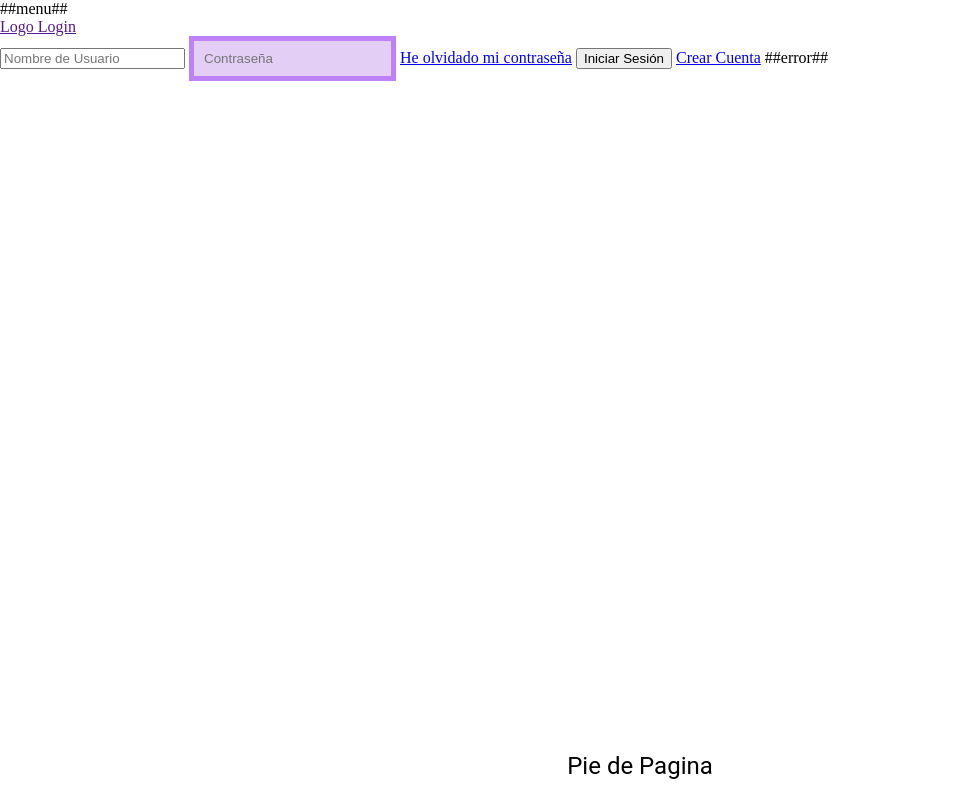
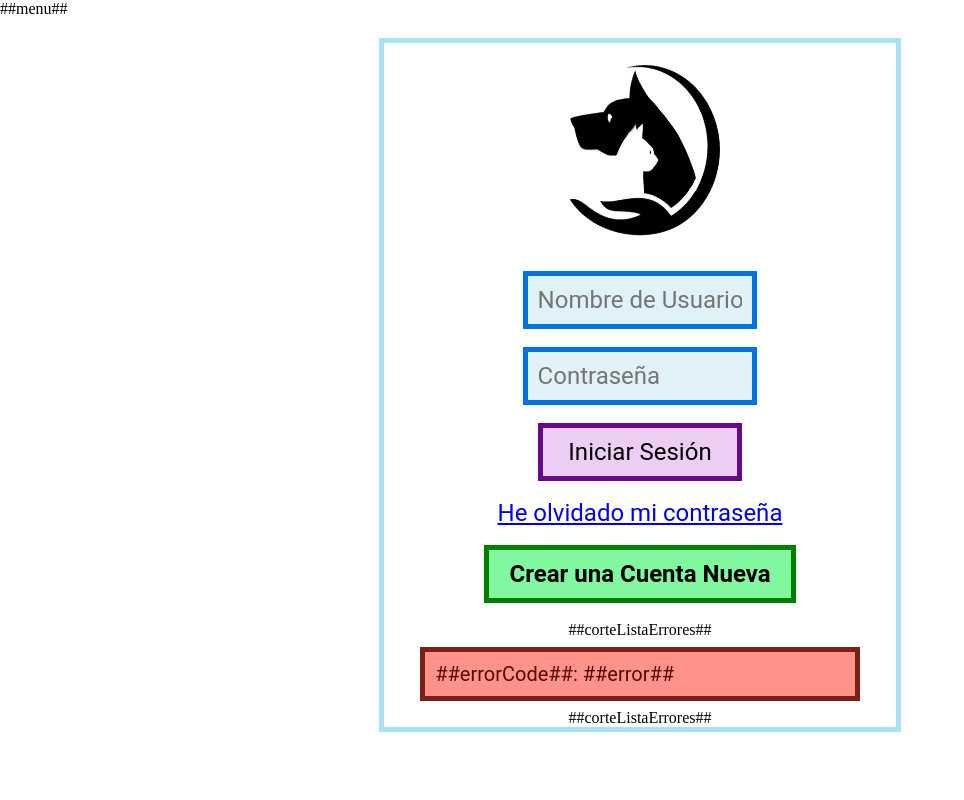
Before and after one commit to soliddanii/proyecto-siw, a PHP site: page /html/login.html in a window 1280 px wide. Shown: the whole page, without its empty margins (0-964 px from the left). Run offline with PHP 8.4, Linux system fonts and the light colour scheme; some libraries are stand-ins or nearby versions.

Commit message:
Mejorado la pagina de signup y login
Igual que en el commit anterior. La pagina de registro y la de login ahora tienen CSS, y he mejorado la gestion de errores del jQuery, y las funciones respectivas del PHP ahora usan el nuevo gestor de errores múltiples. Además, ahora puedes registrarte sin meter un nombre real (tal y como planeamos al principio)

```diff
--- a/css/browser.css
+++ b/css/browser.css
@@ -112,6 +112,7 @@
 
 .filterBox input[type="submit"]{
     font: 20px 'Roboto', Arial, Helvetica, sans-serif;
+    background-color: #DAB39D;
     border: solid 5px #AB7250;
     padding: 8px;
     margin: auto;
@@ -121,6 +122,7 @@
 
 .filterBox input[type="submit"]:hover{
     border: solid 5px #865A40;
+    cursor: pointer;
 }
 
 /***************************************************************/
--- a/css/common.css
+++ b/css/common.css
@@ -1,5 +1,6 @@
 body {
-    margin: 0;
+    margin: 0 !important;
+    padding: 0 !important;
 }
 
 /***************************************************************/
--- /dev/null
+++ b/css/login.css
@@ -0,0 +1,73 @@
+/***************************************************************/
+/******************** BLOQUE DE CONTENIDO **********************/
+/***************************************************************/
+.contenido{
+    width: 40%;
+    margin: auto;
+    margin-top: 20px;
+    border: solid 5px #A9E2F3;
+    text-align:center;
+}
+
+/***************************************************************/
+/******************** BLOQUE DE FORMULARIO *********************/
+/***************************************************************/
+
+.loginForm *{
+    font: 20px 'Roboto', Arial, Helvetica, sans-serif;
+    font-size: 24px;
+    display: block;
+    margin: auto;
+    margin-bottom: 18px;
+}
+
+.loginForm input[type="text"], .loginForm input[type="password"]{
+    width: 40%;
+    background-color: #E0F2F7;
+    border: solid 5px #0174DF;
+    padding: 10px;
+    outline: none;
+}
+
+.loginForm input[type="text"]:focus, .loginForm input[type="password"]:focus{
+    background-color: #E0F2F7;
+    border: solid 5px #0431B4;
+}
+
+.loginForm input[type="submit"]{
+    width: 40%;
+    background-color: #ECCEF5;
+    border: solid 5px #6A0888;
+    padding: 10px;
+    cursor: pointer;
+    outline: none;
+}
+
+.loginForm input[type="submit"]:hover{
+    background-color: #D293E6;
+}
+
+.loginForm a#passwdlost{
+
+}
+
+.loginForm a#newacc{
+    background-color: #81F79F;
+    border: solid 5px green;
+    color: black;
+    font-weight: bold;
+    padding: 10px 20px;
+    text-align: center;
+    text-decoration: none;
+    display: inline-block;
+}
+
+.loginForm a#newacc:hover{
+    background-color: green;
+    color: white;
+}
+
+#errorMessage{
+    width: 80%;
+    margin: 8px auto;
+}
--- a/html/login.html
+++ b/html/login.html
@@ -10,24 +10,31 @@
 
     <!-- CSS -->
     <link rel="stylesheet" type="text/css" href="../css/common.css">
-	<link rel="stylesheet" type="text/css" href="../css/front.css">
+	<link rel="stylesheet" type="text/css" href="../css/login.css">
 
 	<title>Iniciar Sesión</title>
 </head>
 <body>
 	##menu##
 
-	<form action = "../php/controller.php?cmd=userCmd&id=2" method="post" id = "login">
-		<div id = "logoLO" ><a href="">Logo Login</a></div>
-		<input type = "text" name = "name" placeholder = "Nombre de Usuario" required>
-		<input type = "password" name = "passwd0" placeholder = "Contraseña" required>
-		<a href="../php/controller.php?cmd=userView&id=3" id = "passwdlost" >He olvidado mi contraseña</a>
-		<input type = "submit" id = "enter" value = "Iniciar Sesión">
-		<a href="../php/controller.php?cmd=userView&id=1" id = "newacc" >Crear Cuenta</a>
-		<span id = "error">##error##</span>
-	</form>
+    <div class = "contenido">
 
-	<div id = "pie">Pie de Pagina</div>
+        <form action = "../php/controller.php?cmd=userCmd&id=2" method="POST" id = "login" class = "loginForm">
+
+            <img id = "logoLO" src="../images/logoBig.jpg" height="210" width="180"></img>
+            <input type = "text" id = "name" name = "name" placeholder = "Nombre de Usuario" required />
+            <input type = "password" id = "passwd0" name = "passwd0" placeholder = "Contraseña" required />
+            <input type = "submit" id = "enter" value = "Iniciar Sesión"/>
+            <a href="../php/controller.php?cmd=userView&id=3" id = "passwdlost" >He olvidado mi contraseña</a>
+            <a href="../php/controller.php?cmd=userView&id=1" id = "newacc" >Crear una Cuenta Nueva</a>
+
+        </form>
+
+        ##corteListaErrores##
+        <div id = "errorMessage">##errorCode##: ##error##</div>
+        ##corteListaErrores##
+
+	</div>
 
 </body>
 </html>
--- a/html/menu.html
+++ b/html/menu.html
@@ -20,7 +20,7 @@
 		<li class = "menu-right" id = "reg"><a href="../php/controller.php?cmd=userView&id=1">Registrar</a></li>
 		##nologin##
 		##login##
-        <li class = "menu-left"><a href="">Favoritos</a></li>
+        <li class = "menu-left"><a href="#">Favoritos</a></li>
 		<li class = "menu-left"><a href="../php/controller.php?cmd=userView&id=5">Poner Anuncio</a></li>
         <li class = "menu-right"><a>Bienvenid@, ##nameUser##</a>
             <ul>
--- a/jscript/login.js
+++ b/jscript/login.js
@@ -2,18 +2,26 @@ $(document).ready(function(){
 
 	$('#login').submit(function(event){
 
-		var user = $('input[name=name]').val();
-		var pwd  = $('input[name=passwd0]').val();
+		var user = $('#name').val();
+		var pwd  = $('#passwd0').val();
 
 		if(!USER.eval(user)) {
 			console.log(USER.error());
+            $('.jsError1').remove();
+            $(".contenido").append("<div id = 'errorMessage' class = 'jsError1'>Nombre de Usuario Inválido. Alfanúmerico entre 4 y 20.</div>");
 			event.preventDefault();
-		}
+		}else{
+            $('.jsError1').remove();
+        }
 
 		if(!PASSWORD.eval(pwd)) {
 			console.log(PASSWORD.error());
+            $('.jsError2').remove();
+            $(".contenido").append("<div id = 'errorMessage' class = 'jsError2'>Contraseña Inválida. Debe contener números y letras.</div>");
 			event.preventDefault();
-		}
+		}else{
+            $('.jsError2').remove();
+        }
 
 	});
 
```
Also changed, not shown: css/signup.css (added, +58 -0 lines), html/signup.html (+23 -12 lines), jscript/signup.js (+27 -5 lines), php/controller.php (+9 -13 lines), php/model.php (+27 -15 lines), php/view.php (+4 -4 lines), images/logoBig.jpg (added).
